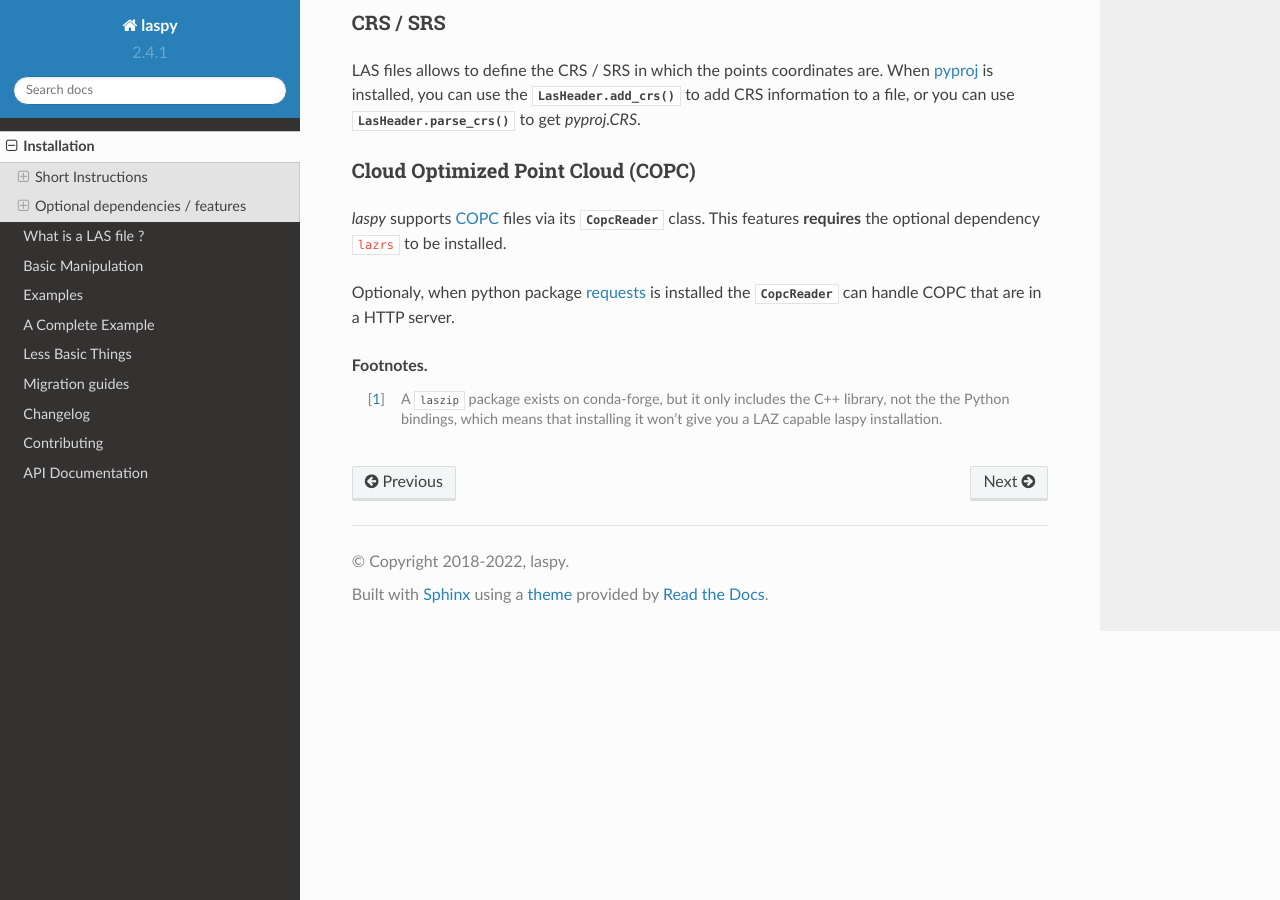
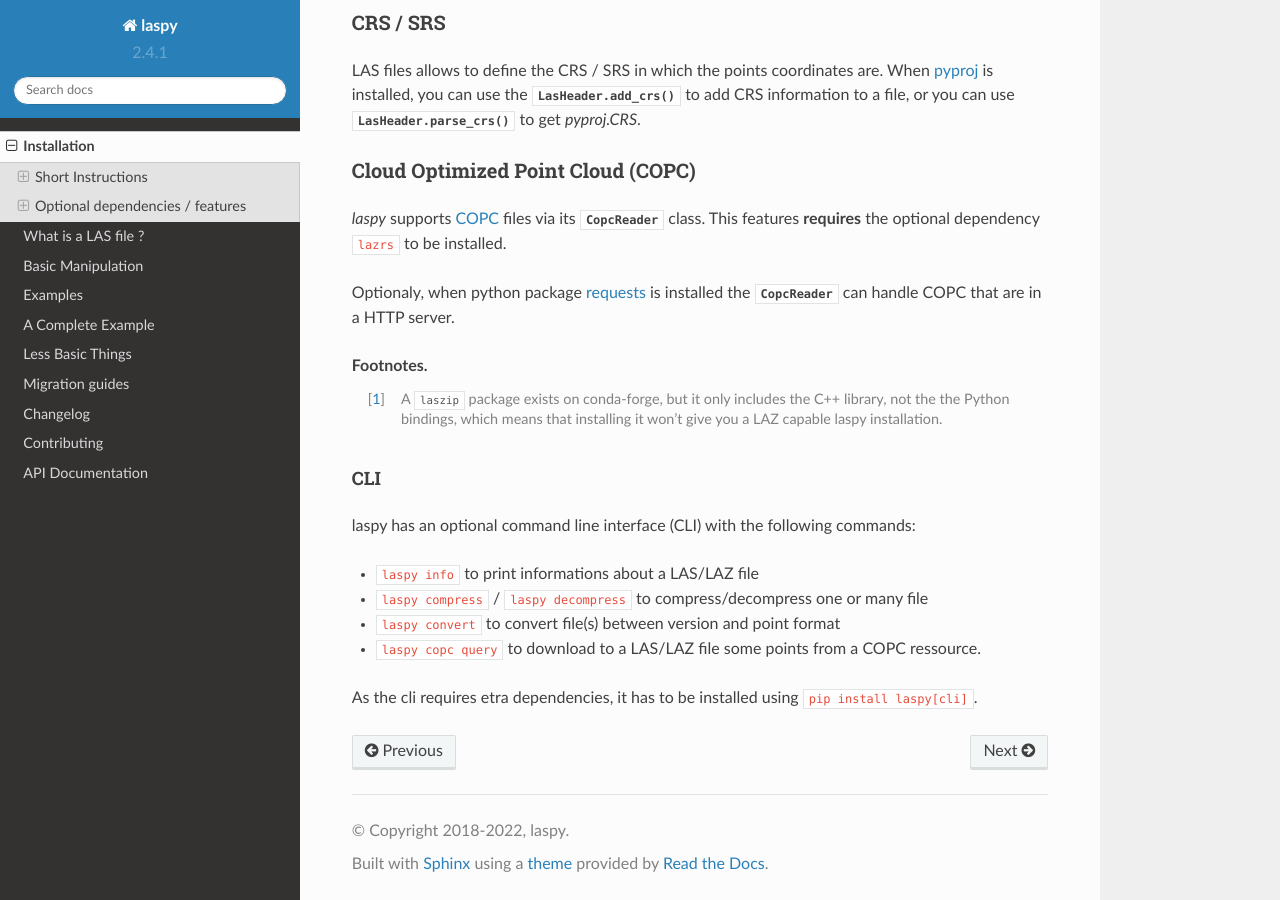
Before and after one commit to laspy/laspy, a Sphinx documentation site: the page built from docs/installation.rst, in a window 1280 px wide and 900 px high, scrolled down 1503 px. Built offline with Sphinx 7.4.7 and the Read the Docs theme 2.0.0, drawn with Linux system fonts in a browser that asks for light colours.

Commit message:
Add CLI in installation docs

```diff
--- a/docs/installation.rst
+++ b/docs/installation.rst
@@ -109,3 +109,17 @@ can handle COPC that are in a HTTP server.
 
 .. [#f1] A ``laszip`` package exists on conda-forge, but it only includes the C++ library, not the the Python
          bindings, which means that installing it won't give you a LAZ capable laspy installation.
+
+
+CLI
+---
+
+laspy has an optional command line interface (CLI) with the following commands:
+
+* ``laspy info`` to print informations about a LAS/LAZ file
+* ``laspy compress`` / ``laspy decompress`` to compress/decompress one or many file
+* ``laspy convert`` to convert file(s) between version and point format
+* ``laspy copc query`` to download to a LAS/LAZ file some points from a COPC ressource.
+
+As the cli requires etra dependencies, it has to be installed using
+``pip install laspy[cli]``.
```
